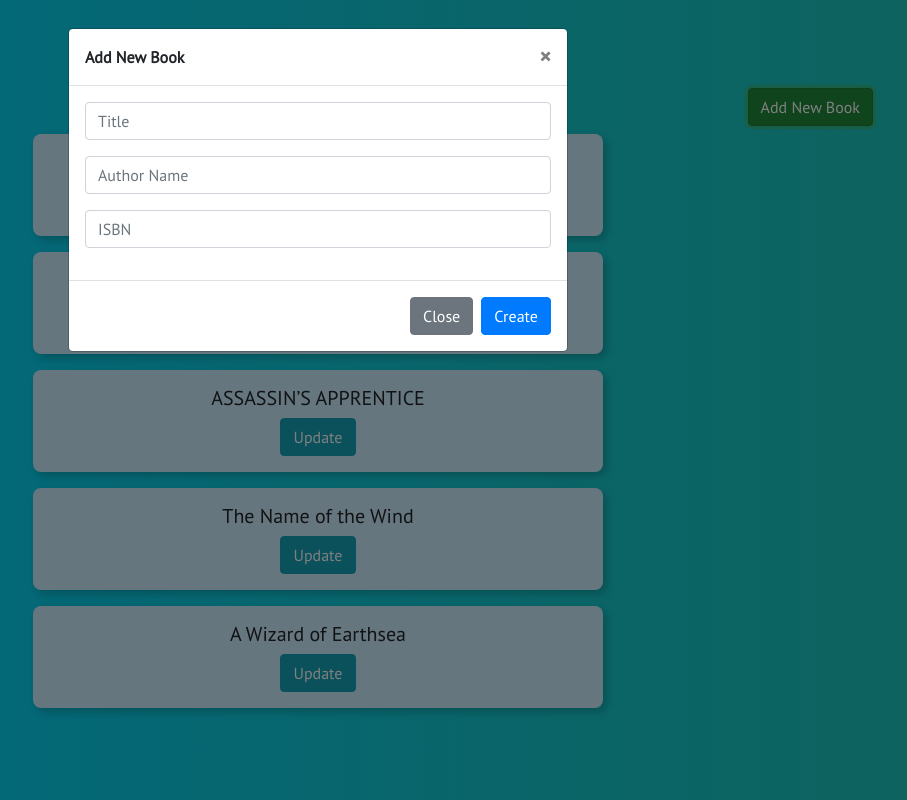
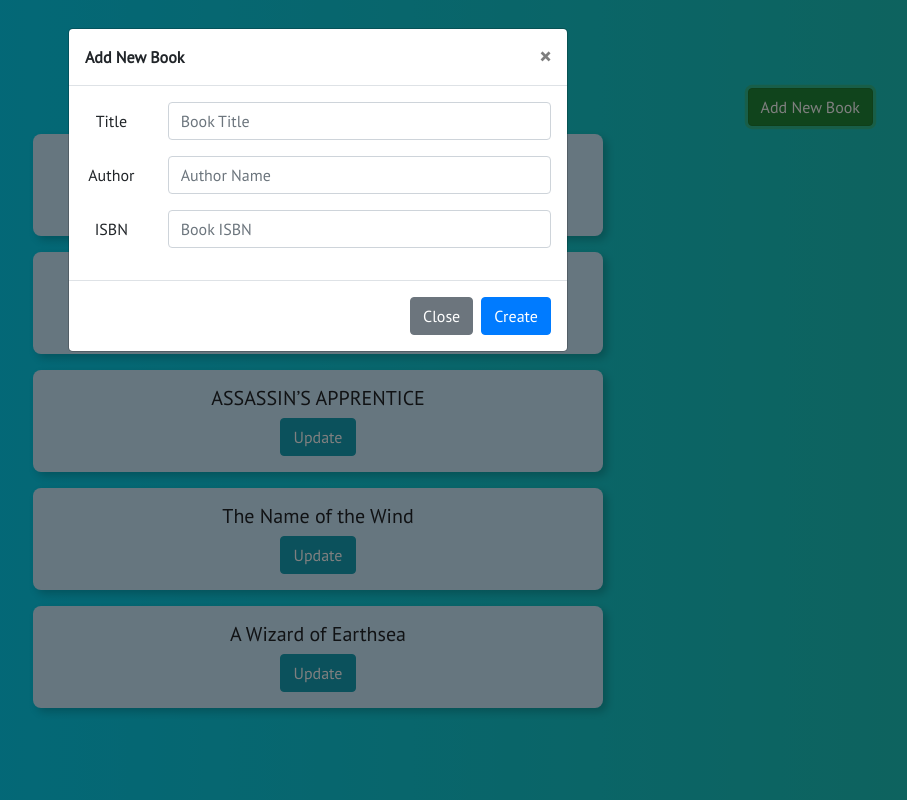
Before and after one commit to chaituteja/infoxchange-app, a React (Create React App) app: page / in a window 1280 px wide. Both pictures are taken after a click on the button "Add New Book". Shown: the whole page, without its empty margins (322-1229 px from the left). Built offline with nearby package versions, Linux system fonts and the light colour scheme; data requests are answered from the project's data file.

Commit message:
Add labels to the input fields in CreateBook and UpdateBook components

```diff
--- a/src/components/CreateBook.js
+++ b/src/components/CreateBook.js
@@ -17,14 +17,23 @@ const CreateBook = (props) => {
                         </div>
                         <div className="modal-body">
                             <form id="create-book-form">
-                                <div className="form-group">
-                                    <input type="text" className="form-control" placeholder="Title" name="title" defaultValue="" onChange={props.handleChange} />
+                                <div className="form-group row">
+                                <label className='form-label col-sm-2 col-form-label'>Title</label>
+                                <div className='col-sm-10'>
+                                    <input type="text" className="form-control" placeholder="Book Title" name="title" defaultValue="" onChange={props.handleChange} />
+                                    </div>
                                 </div>
-                                <div className="form-group">
+                                <div className="form-group row">
+                                    <label className='form-label col-sm-2 col-form-label'>Author</label>
+                                    <div className='col-sm-10'>
                                     <input type="text" className="form-control" placeholder="Author Name" name="author" defaultValue="" onChange={props.handleChange} />
+                                    </div>
                                 </div>
-                                <div className="form-group">
-                                    <input type="text" className="form-control" placeholder="ISBN" name="isbn"  defaultValue="" onChange={props.handleChange} />
+                                <div className="form-group row">
+                                    <label className='form-label col-sm-2 col-form-label'>ISBN</label>
+                                    <div className='col-sm-10'>
+                                    <input type="text" className="form-control" placeholder="Book ISBN" name="isbn"  defaultValue="" onChange={props.handleChange} />
+                                    </div>
                                 </div>
                             </form>
                         </div>
--- a/src/components/UpdateBook.js
+++ b/src/components/UpdateBook.js
@@ -19,14 +19,23 @@ const UpdateBook = ({bookData, updateBook, handleChange, getBook, elementId}) =>
                   </div>
                 <div className="modal-body">
                   <form id="update-book-form">
-                        <div className="form-group">
-                          <input type="text" className="form-control" placeholder="title" name="title" value={bookData.title} onChange={handleChange}></input>
+                        <div className="form-group row">
+                          <label className='form-label col-sm-2 col-form-label'>Title</label>
+                          <div className='col-sm-10'>
+                            <input type="text" className="form-control" placeholder="Book Title" name="title" value={bookData.title} onChange={handleChange}></input>
+                          </div>
                         </div>
-                        <div className="form-group">
-                          <input type="text" className="form-control" placeholder="author" name="author" value={bookData.author} onChange={handleChange}></input>
+                        <div className="form-group row">
+                          <label className='form-label col-sm-2 col-form-label'>Author</label>
+                          <div className='col-sm-10'>
+                            <input type="text" className="form-control" placeholder="Author name" name="author" value={bookData.author} onChange={handleChange}></input>
+                          </div>
                         </div>
-                        <div className="form-group">
-                          <input type="text" className="form-control" placeholder="ISBN" name="isbn" value={bookData.isbn} onChange={handleChange}></input>
+                        <div className="form-group row">
+                          <label className='form-label col-sm-2 col-form-label'>ISBN</label>
+                          <div className='col-sm-10'>
+                            <input type="text" className="form-control" placeholder="Book ISBN" name="isbn" value={bookData.isbn} onChange={handleChange}></input>
+                          </div>
                         </div>
                   </form>
                 </div>
```
